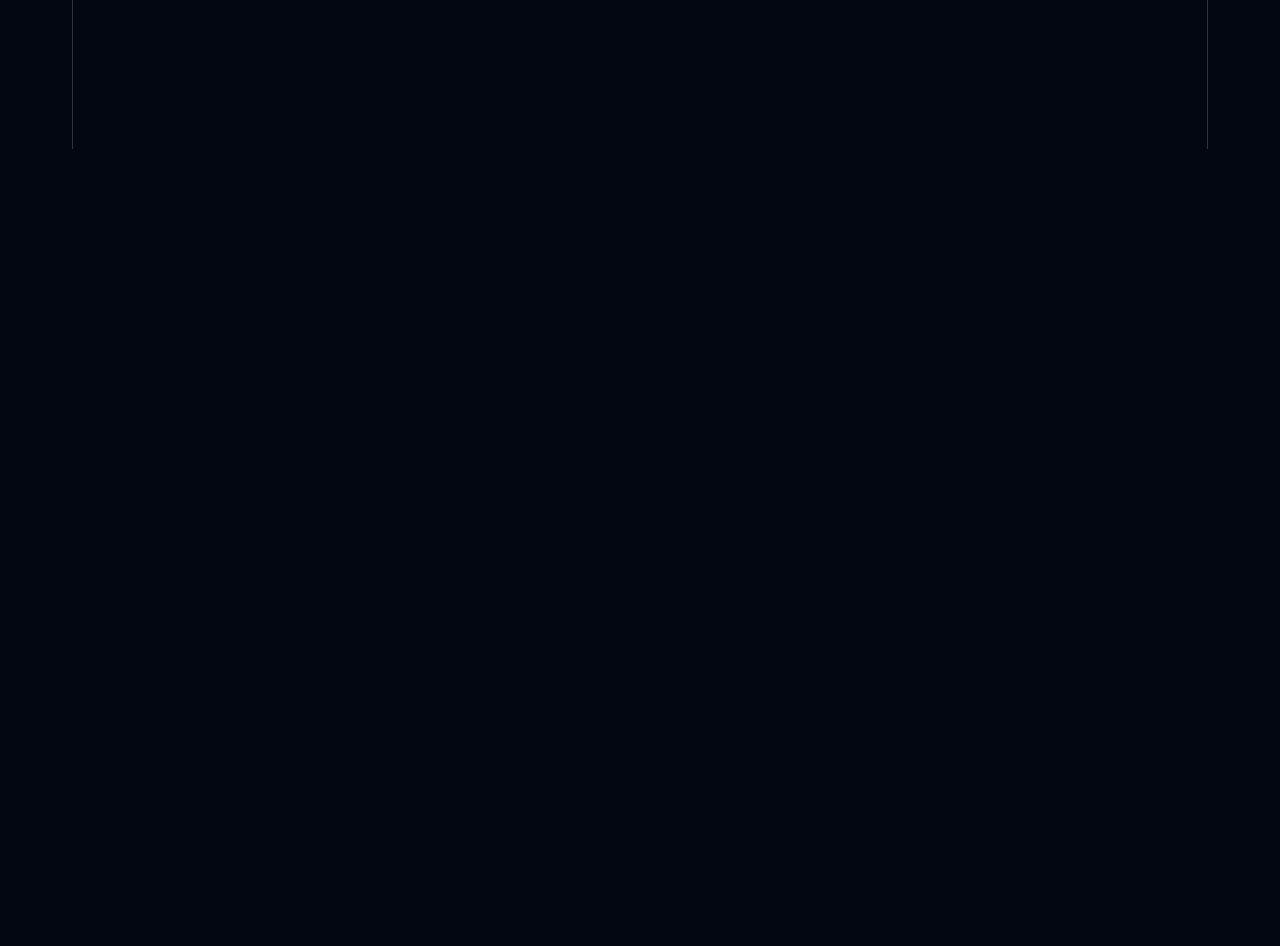
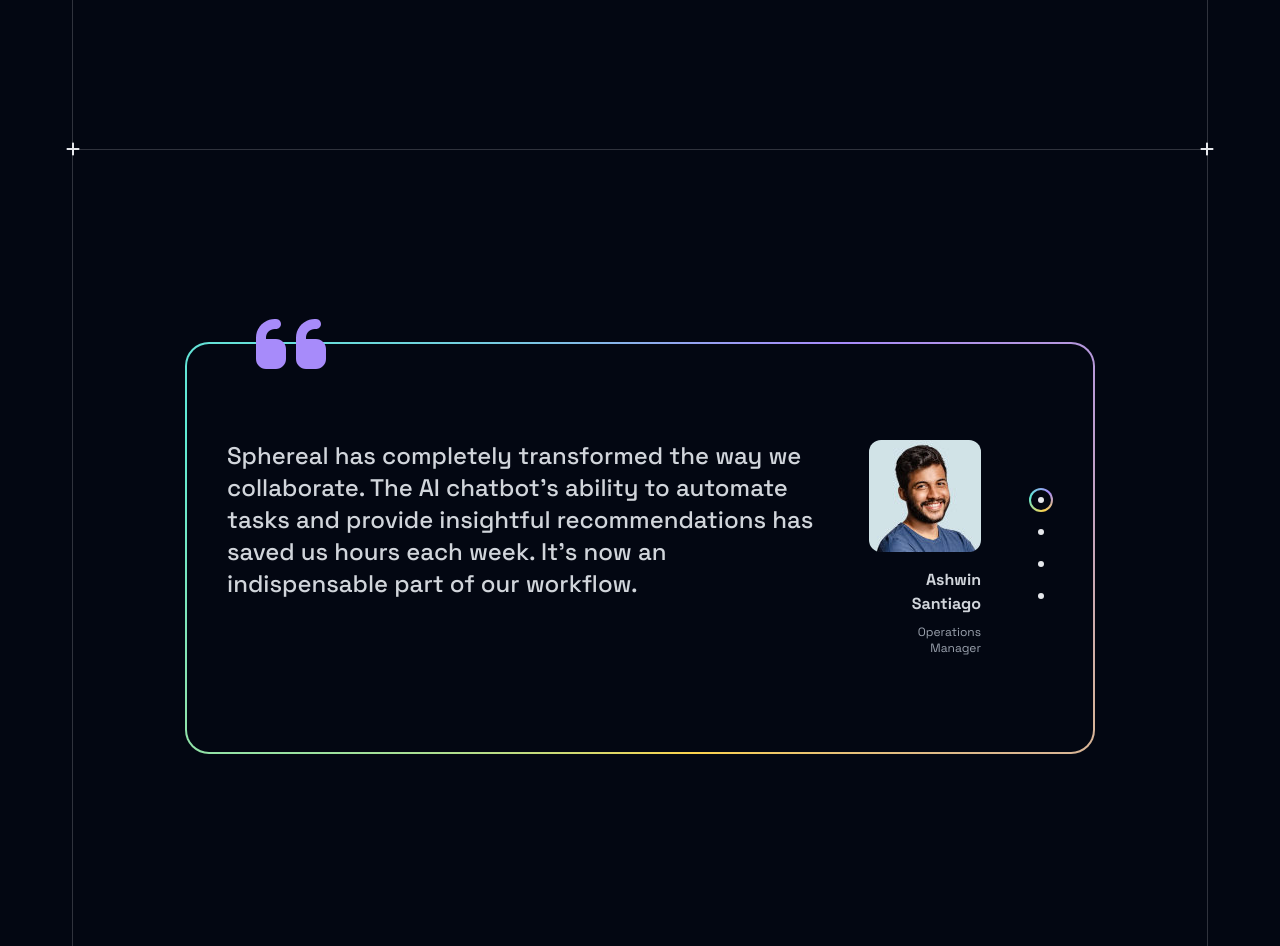
Before and after one commit to shakhawatsalam/sass_landing_page, a Next.js app: page / in a window 1280 px wide. Shown: the part 3820-4766 px from the top of the page. Before the commit the page ends 3969 px from the top, so only its background shows below. Built offline with nearby package versions, Linux system fonts and the light colour scheme.

Commit message:
[Testmonnials section is doen]

```diff
--- a/src/app/page.tsx
+++ b/src/app/page.tsx
@@ -3,6 +3,7 @@
 import Header from "@/sections/Header";
 import Hero from "@/sections/Hero";
 import Pricing from "@/sections/Pricing";
+import Testimonials from "@/sections/Testimonials";
 
 export default function Home() {
   return (
@@ -12,6 +13,7 @@
       <Companies />
       <Features />
       <Pricing />
+      <Testimonials />
     </>
   );
 }
--- a/src/sections/Pricing.tsx
+++ b/src/sections/Pricing.tsx
@@ -64,7 +64,7 @@
 
 export const Pricing = () => {
   return (
-    <section className="">
+    <section>
       <div className="container">
         <SectionBorder borderTop>
           <SectionContent>
--- a/src/sections/Testimonials.tsx
+++ b/src/sections/Testimonials.tsx
@@ -1,8 +1,14 @@
+"use client";
 import React from "react";
 import AshwinSantiago from "@/assets/images/ashwin-santiago.jpg";
 import AlecWhitten from "@/assets/images/alec-whitten.jpg";
 import ReneWells from "@/assets/images/rene-wells.jpg";
 import MollieHall from "@/assets/images/mollie-hall.jpg";
+import { SectionBorder } from "@/components/SectionBorder";
+import { SectionContent } from "@/components/SectionContent";
+import Image from "next/image";
+import { FontAwesomeIcon } from "@fortawesome/react-fontawesome";
+import { faQuoteLeft } from "@fortawesome/free-solid-svg-icons";
 
 export const testimonials = [
   {
@@ -35,8 +41,59 @@
   },
 ];
 
+const SELECTED_TESTIMONIAL_INDEX = 0;
 export const Testimonials = () => {
-  return <section>testimonials section</section>;
+  return (
+    <section className="">
+      <div className="container">
+        <SectionBorder borderTop>
+          <SectionContent>
+            <div className="border-gradient rounded-3xl px-6 md:px-10 lg:16 py-16 lg:py-24 relative flex flex-col md:flex-row items-center gap-12 md:mx-10 lg:mx-20">
+              <FontAwesomeIcon
+                icon={faQuoteLeft}
+                className="absolute size-20 text-violet-400 top-0 left-6 md:left-6 lg:left-16 -translate-y-1/2"
+              />
+              {testimonials.map((testimonial, index) => (
+                <React.Fragment key={testimonial.name}>
+                  {SELECTED_TESTIMONIAL_INDEX === index && (
+                    <blockquote className="flex flex-col lg:flex-row gap-12">
+                      <p className="text-xl md:text-2xl font-medium">
+                        {testimonial.quote}
+                      </p>
+                      <cite className="not-italic lg:text-right">
+                        <Image
+                          src={testimonial.image}
+                          alt={testimonial.name}
+                          className="rounded-xl size-28 max-w-none"
+                        />
+                        <div className="font-bold mt-4">{testimonial.name}</div>
+                        <div className="text-xs text-gray-400 mt-2">
+                          {testimonial.title}
+                        </div>
+                      </cite>
+                    </blockquote>
+                  )}
+                </React.Fragment>
+              ))}
+              <div className="flex gap-2 md:flex-col justify-center">
+                {testimonials.map((testimonial, index) => (
+                  <div
+                    key={testimonial.name}
+                    className="size-6 relative isolate inline-flex items-center justify-center"
+                  >
+                    {SELECTED_TESTIMONIAL_INDEX === index && (
+                      <div className="absolute border-gradient size-full rounded-full -z-10"></div>
+                    )}
+                    <div className="size-1.5 bg-gray-200 rounded-full"></div>
+                  </div>
+                ))}
+              </div>
+            </div>
+          </SectionContent>
+        </SectionBorder>
+      </div>
+    </section>
+  );
 };
 
 export default Testimonials;
```
